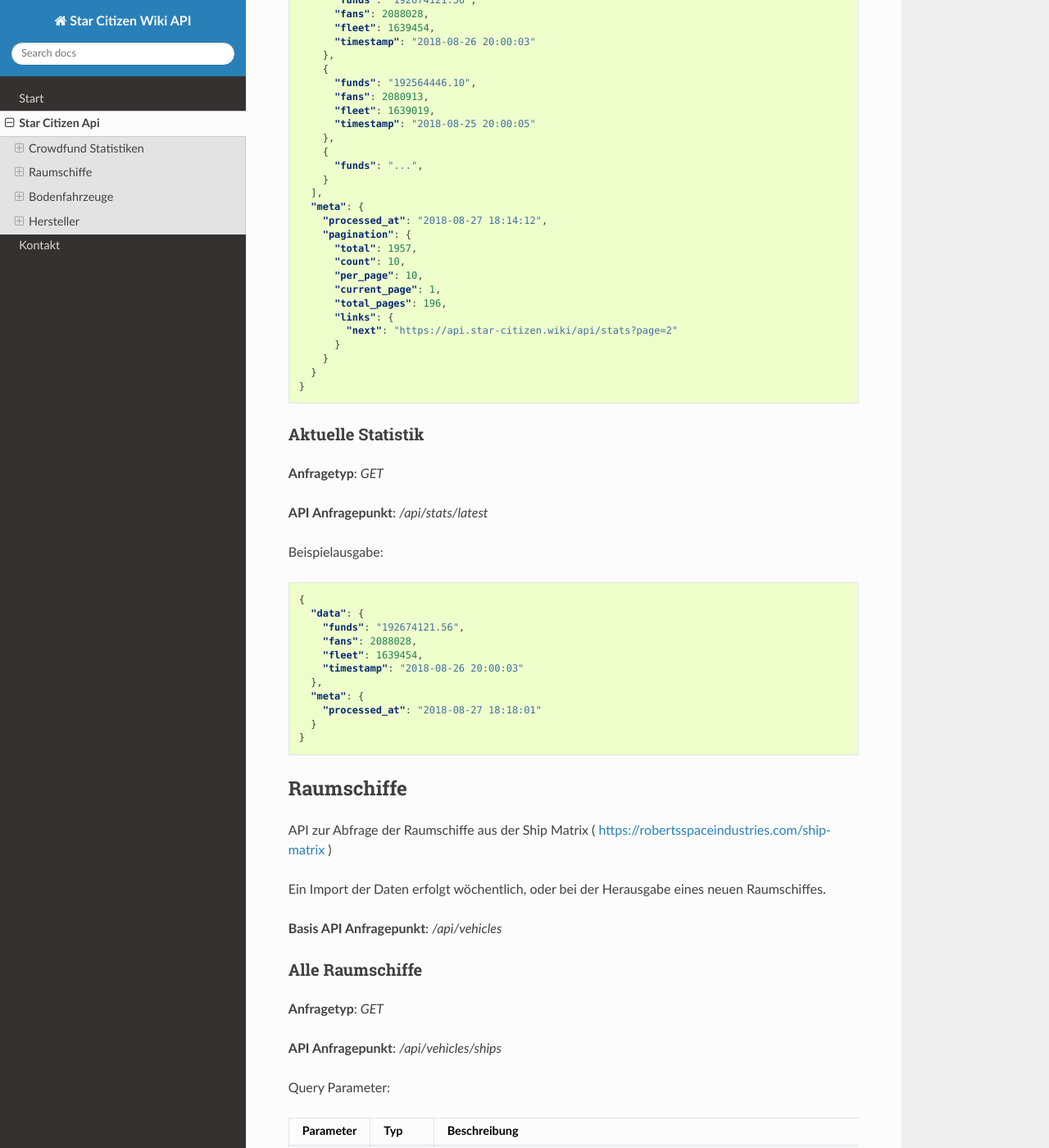
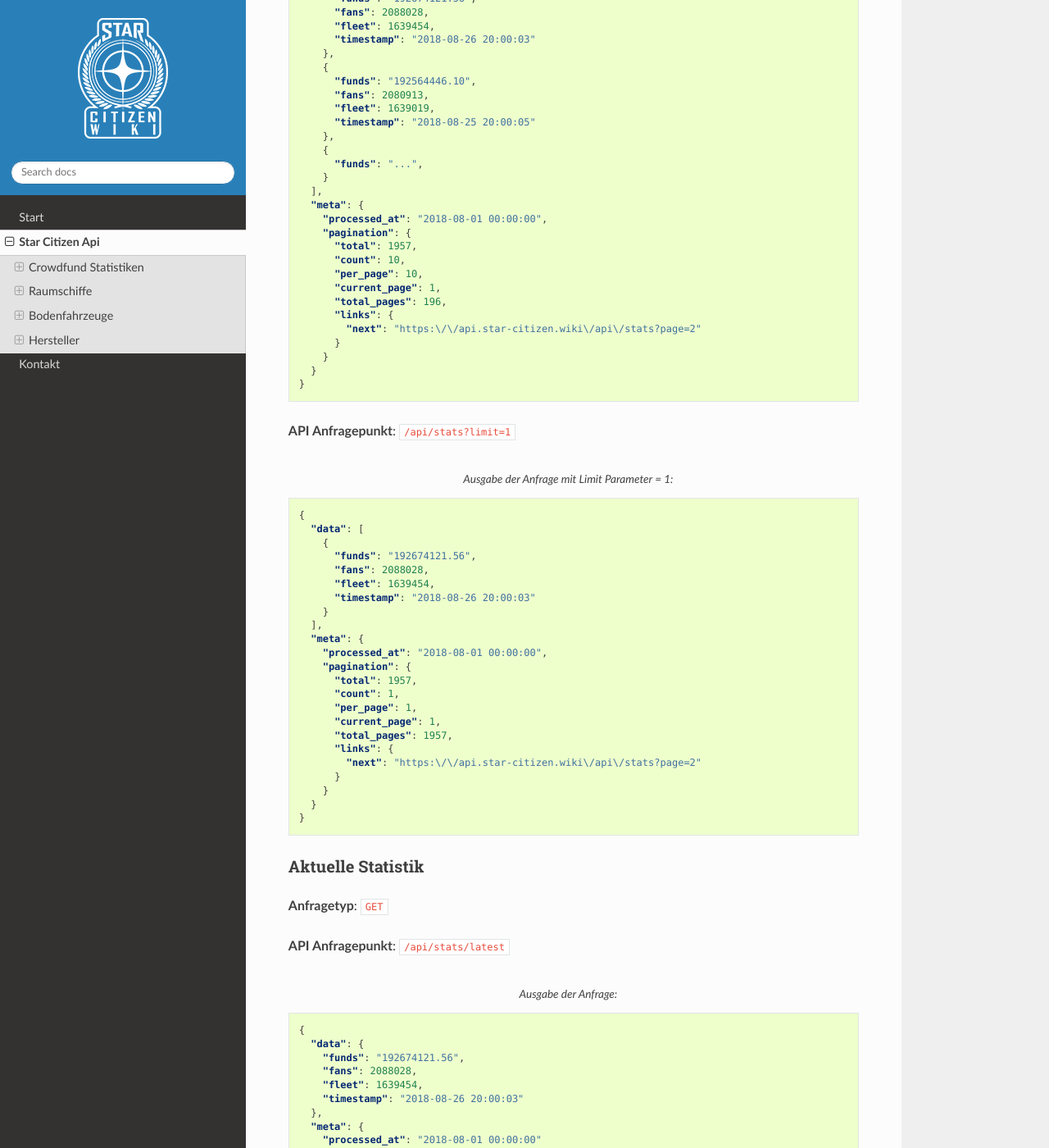
Before and after one commit to StarCitizenWiki/API_Docs, a Sphinx documentation site: the page built from source/star_citizen_api.rst, in a window 1280 px wide and 1400 px high, scrolled down 797 px. Shown: the whole window at 82% size. Built offline with Sphinx 7.4.7 and the Read the Docs theme 2.0.0, drawn with Linux system fonts in a browser that asks for light colours; some of the changed text lies outside the part shown.

Commit message:
:memo: Update Docs

```diff
--- a/source/conf.py
+++ b/source/conf.py
@@ -83,7 +83,12 @@
 # further.  For a list of options available for each theme, see the
 # documentation.
 #
-# html_theme_options = {}
+html_theme_options = {
+    'logo_only': True
+}
+
+html_logo = "_static/Star_Citizen_Wiki_Logo_White.png"
+html_favicon = "_static/favicon.ico"
 
 # Add any paths that contain custom static files (such as style sheets) here,
 # relative to this directory. They are copied after the builtin static files,
--- a/source/contact.rst
+++ b/source/contact.rst
@@ -4,8 +4,8 @@
 Für Anfragen jeglicher Art kannst du uns entweder unter info@star-citizen.wiki oder auf unserem Teamspeak-Server unter ``ts.star-citizen.wiki`` erreichen!
 
 
-Ansprechpartner:
-^^^^^^^^^^^^^^^^
+Ansprechpartner
+^^^^^^^^^^^^^^^
 **Administration:**
 
 * FoXFTW (foxftw@star-citizen.wiki)
--- a/source/star_citizen_api.rst
+++ b/source/star_citizen_api.rst
@@ -51,7 +50,7 @@
         }
       ],
       "meta": {
-        "processed_at": "2018-08-27 18:14:12",
+        "processed_at": "2018-08-01 00:00:00",
         "pagination": {
           "total": 1957,
           "count": 10,
@@ -59,7 +58,37 @@
           "current_page": 1,
           "total_pages": 196,
           "links": {
-            "next": "https://api.star-citizen.wiki/api/stats?page=2"
+            "next": "https:\/\/api.star-citizen.wiki\/api\/stats?page=2"
+          }
+        }
+      }
+    }
+
+
+|api_endpoint| ``/api/stats?limit=1``
+
+.. code-block:: json
+    :caption: Ausgabe der Anfrage mit Limit Parameter = 1:
+
+    {
+      "data": [
+        {
+          "funds": "192674121.56",
+          "fans": 2088028,
+          "fleet": 1639454,
+          "timestamp": "2018-08-26 20:00:03"
+        }
+      ],
+      "meta": {
+        "processed_at": "2018-08-01 00:00:00",
+        "pagination": {
+          "total": 1957,
+          "count": 1,
+          "per_page": 1,
+          "current_page": 1,
+          "total_pages": 1957,
+          "links": {
+            "next": "https:\/\/api.star-citizen.wiki\/api\/stats?page=2"
           }
         }
       }
@@ -85,7 +113,7 @@
         "timestamp": "2018-08-26 20:00:03"
       },
       "meta": {
-        "processed_at": "2018-08-27 18:18:01"
+        "processed_at": "2018-08-01 00:00:00"
       }
     }
 
@@ -97,17 +125,15 @@
 
 Ein Import der Daten erfolgt wöchentlich, oder bei der Herausgabe eines neuen Raumschiffes.
 
-|base_endpoint| */api/vehicles*
-
 
 Alle Raumschiffe
 ^^^^^^^^^^^^^^^^
 |get|
 
-|api_endpoint| */api/vehicles/ships*
+|api_endpoint| ``/api/ships``
 
 
-Query Parameter:
+|query_param|
 
 =========  =======      =======================================================================================================================  ==============  ========  ========  ========
 Parameter  Typ          Beschreibung                                                                                                             Erlaubte Werte  Optional  Beispiel  Standard
@@ -118,11 +144,8 @@
 =========  =======      =======================================================================================================================  ==============  ========  ========  ========
 
 
-Beispielausgabe (Ohne Lokalisierung):
-
-**Anfrage URL**: */api/vehicles/ships*
-
 .. code-block:: json
+    :caption: |caption_response_no_query_params|
 
     {
       "data": [
@@ -196,7 +219,7 @@
         }
       ],
       "meta": {
-        "processed_at": "2018-08-27 18:40:20",
+        "processed_at": "2018-08-01 00:00:00",
         "pagination": {
           "total": 118,
           "count": 5,
@@ -204,18 +227,17 @@
           "current_page": 1,
           "total_pages": 24,
           "links": {
-            "next": "https://api.star-citizen.wiki/api/vehicles/ships?page=2"
+            "next": "https:\/\/api.star-citizen.wiki\/api\/ships?page=2"
           }
         }
       }
     }
 
 
-Beispielausgabe (Lokalisierung Deutsch):
-
-**Anfrage URL**: */api/vehicles/ships?locale=de_DE*
+|api_endpoint| ``/api/ships?locale=de_DE``
 
 .. code-block:: json
+    :caption: |caption_response_german_localisation|
 
     {
       "data": [
@@ -269,7 +291,7 @@
         }
       ],
       "meta": {
-        "processed_at": "2018-08-27 18:42:36",
+        "processed_at": "2018-08-01 00:00:00",
         "pagination": {
           "total": 118,
           "count": 5,
@@ -277,7 +299,7 @@
           "current_page": 1,
           "total_pages": 24,
           "links": {
-            "next": "https:\/\/api.star-citizen.wiki\/api\/vehicles\/ships?page=2"
+            "next": "https:\/\/api.star-citizen.wiki\/api\/ships?page=2"
           }
         }
       }
@@ -288,12 +310,12 @@
 ^^^^^^^^^^^^^^^^^^^^
 |get|
 
-|api_endpoint| */api/vehicles/ships/{Raumschiff_Name}*
+|api_endpoint| ``/api/ships/{Raumschiff_Name}``
 
 |url_param| Der Name des Raumschiffes in URL enkodierter Form. Zum Beispiel ``Aurora+CL``
 
 
-Query Parameter:
+|query_param|
 
 =========  =======      =======================================================================================================================  ==============  ========  ========  ========
 Parameter  Typ          Beschreibung                                                                                                             Erlaubte Werte  Optional  Beispiel  Standard
@@ -302,11 +324,10 @@
 =========  =======      =======================================================================================================================  ==============  ========  ========  ========
 
 
-Beispielausgabe (Ohne Lokalisierung):
-
-**Anfrage URL**: */api/vehicles/ships/300i*
+|api_endpoint| ``/api/ships/300i``
 
 .. code-block:: json
+    :caption: |caption_response_no_query_params|
 
     {
       "data": {
@@ -369,16 +390,15 @@
         }
       },
       "meta": {
-        "processed_at": "2018-08-27 18:55:10"
+        "processed_at": "2018-08-01 00:00:00"
       }
     }
 
 
-Beispielausgabe (Lokalisierung Deutsch):
-
-**Anfrage URL**: */api/vehicles/ships/300i?locale=de_DE*
+|api_endpoint| ``/api/ships/300i?locale=de_DE``
 
 .. code-block:: json
+    :caption: |caption_response_german_localisation|
 
     {
       "data": {
@@ -424,16 +444,15 @@
         }
       },
       "meta": {
-        "processed_at": "2018-08-27 18:55:48"
+        "processed_at": "2018-08-01 00:00:00"
       }
     }
 
 
-Beispielausgabe (Fehlerhafter Schiffsname):
-
-**Anfrage URL**: */api/vehicles/ships/300*
+|api_endpoint| ``/api/ships/300``
 
 .. code-block:: json
+    :caption: |caption_response_404|
 
     {
       "message": "No Results for Query '300'",
@@ -445,13 +464,12 @@
 ^^^^^
 |post|
 
-|api_endpoint| */api/vehicles/ships/search*
+|api_endpoint| ``/api/ships/search``
 
-**Request Body**: *query*
-
-Beispielanfrage:
+**Request Body**: ``query``
 
 .. code-block:: php
+    :caption: Beispielanfrage:
 
     $client = new GuzzleHttp\Client([
         'timeout' => 3.0,
@@ -464,15 +482,14 @@
 
     $res = $client->request(
         'POST',
-        '/vehicles/ships/search',
+        '/ships/search',
         [
             'query' => 'Aurora'
         ]
     );
 
-Ausgabe der Anfrage:
-
 .. code-block:: json
+    :caption: |caption_response|
 
     {
       "data": [
@@ -502,7 +519,7 @@
         }
       ],
       "meta": {
-        "processed_at": "2018-08-27 19:04:13",
+        "processed_at": "2018-08-01 00:00:00",
         "pagination": {
           "total": 5,
           "count": 5,
@@ -532,17 +548,15 @@
 
 Ein Import der Daten erfolgt wöchentlich, oder bei der Herausgabe eines neuen Fahrzeuges.
 
-|base_endpoint| */api/vehicles*
+
+Alle Bodenfahrzeuge
+^^^^^^^^^^^^^^^^^^^
+|get|
+
+|api_endpoint| ``/api/ground-vehicles``
 
 
-Alle Raumschiffe
-^^^^^^^^^^^^^^^^
-|get|
-
-|api_endpoint| */api/vehicles/ground_vehicles*
-
-
-Query Parameter:
+|query_param|
 
 =========  =======      =======================================================================================================================  ==============  ========  ========  ========
 Parameter  Typ          Beschreibung                                                                                                             Erlaubte Werte  Optional  Beispiel  Standard
@@ -553,11 +567,8 @@
 =========  =======      =======================================================================================================================  ==============  ========  ========  ========
 
 
-Beispielausgabe (Ohne Lokalisierung):
-
-**Anfrage URL**: */api/vehicles/ground_vehicles*
-
 .. code-block:: json
+    :caption: |caption_response_no_query_params|
 
     {
       "data": [
@@ -621,7 +632,7 @@
         }
       ],
       "meta": {
-        "processed_at": "2018-08-27 19:19:34",
+        "processed_at": "2018-08-01 00:00:00",
         "pagination": {
           "total": 9,
           "count": 5,
@@ -629,18 +640,17 @@
           "current_page": 1,
           "total_pages": 2,
           "links": {
-            "next": "https:\/\/api.star-citizen.wiki\/api\/vehicles\/ground_vehicles?page=2"
+            "next": "https:\/\/api.star-citizen.wiki\/api\/ground-vehicles?page=2"
           }
         }
       }
     }
 
 
-Beispielausgabe (Lokalisierung Deutsch):
-
-**Anfrage URL**: */api/vehicles/ground_vehicles?locale=de_DE*
+|api_endpoint| ``/api/ground-vehicles?locale=de_DE``
 
 .. code-block:: json
+    :caption: |caption_response_german_localisation|
 
     {
       "data": [
@@ -684,7 +694,7 @@
         }
       ],
       "meta": {
-        "processed_at": "2018-08-27 19:19:34",
+        "processed_at": "2018-08-01 00:00:00",
         "pagination": {
           "total": 9,
           "count": 5,
@@ -692,7 +702,7 @@
           "current_page": 1,
           "total_pages": 2,
           "links": {
-            "next": "https:\/\/api.star-citizen.wiki\/api\/vehicles\/ground_vehicles?page=2"
+            "next": "https:\/\/api.star-citizen.wiki\/api\/ground-vehicles?page=2"
           }
         }
       }
@@ -703,12 +713,12 @@
 ^^^^^^^^^^^^^^^^^^^^^^^
 |get|
 
-|api_endpoint| */api/vehicles/ground_vehicles/{Fahrzeug_Name}*
+|api_endpoint| ``/api/ground-vehicles/{Fahrzeug_Name}``
 
 |url_param| Der Name des Fahrzeuges in URL enkodierter Form. Zum Beispiel ``Nova+Tank``
 
 
-Query Parameter:
+|query_param|
 
 =========  =======      =======================================================================================================================  ==============  ========  ========  ========
 Parameter  Typ          Beschreibung                                                                                                             Erlaubte Werte  Optional  Beispiel  Standard
@@ -717,11 +727,10 @@
 =========  =======      =======================================================================================================================  ==============  ========  ========  ========
 
 
-Beispielausgabe (Ohne Lokalisierung):
-
-**Anfrage URL**: */api/vehicles/ground_vehicles/Cyclone*
+|api_endpoint| ``/api/ground-vehicles/Cyclone``
 
 .. code-block:: json
+    :caption: |caption_response_no_query_params|
 
     {
       "data": {
@@ -777,16 +786,15 @@
         }
       },
       "meta": {
-        "processed_at": "2018-08-27 19:22:59"
+        "processed_at": "2018-08-01 00:00:00"
       }
     }
 
 
-Beispielausgabe (Lokalisierung Deutsch):
-
-**Anfrage URL**: */api/vehicles/ground_vehicles/Cyclone?locale=de_DE*
+|api_endpoint| ``/api/ground-vehicles/Cyclone?locale=de_DE``
 
 .. code-block:: json
+    :caption: |caption_response_german_localisation|
 
     {
       "data": {
@@ -822,16 +830,15 @@
         }
       },
       "meta": {
-        "processed_at": "2018-08-27 19:24:37"
+        "processed_at": "2018-08-01 00:00:00"
       }
     }
 
 
-Beispielausgabe (Fehlerhafter Fahrzeugname):
-
-**Anfrage URL**: */api/vehicles/ground_vehicles/Cyclon*
+|api_endpoint| ``/api/ground-vehicles/Cyclon``
 
 .. code-block:: json
+    :caption: |caption_response_404|
 
     {
       "message": "No Results for Query 'Cyclon'",
@@ -843,13 +850,12 @@
 ^^^^^
 |post|
 
-|api_endpoint| */api/vehicles/ground_vehicles/search*
+|api_endpoint| ``/api/ground-vehicles/search``
 
-**Request Body**: *query*
-
-Beispielanfrage:
+**Request Body**: ``query``
 
 .. code-block:: php
+    :caption: Beispielanfrage:
 
     $client = new GuzzleHttp\Client([
         'timeout' => 3.0,
@@ -862,15 +868,14 @@
 
     $res = $client->request(
         'POST',
-        '/vehicles/ground_vehicles/search',
+        '/ground_search',
         [
             'query' => 'Cyclone'
         ]
     );
 
-Ausgabe der Anfrage:
-
 .. code-block:: json
+    :caption: |caption_response|
 
     {
       "data": [
@@ -906,7 +911,7 @@
         }
       ],
       "meta": {
-        "processed_at": "2018-08-27 19:26:28",
+        "processed_at": "2018-08-01 00:00:00",
         "pagination": {
           "total": 5,
           "count": 5,
@@ -950,13 +954,12 @@
 page       integer      Seite der Ausgabe. Anzahl der Seiten sowie derzeitige Seite stehen in den Metadaten der Ausgabe                                                 Ja        1         1
 limit      integer      Limitiert die Anzahl der Daten auf die angegebene Zahl. Ein Limit von '0' deaktiviert das Limit und gibt alle Daten aus                         Ja        1         10
 locale     string       Sprache der zurückgegebenen Daten. Ersatzsprache ist en_EN (Englisch) bei fehlender deutscher Übersetzung                de_DE en_EN            Ja        de_DE
-with       string       Komma separierter String mit namen der hinzuzufügenden Relationen                                                        ships ground_vehicles  Ja        ships
+with       string       Komma separierter String mit namen der hinzuzufügenden Relationen                                                        ships ground-vehicles  Ja        ships
 =========  =======      =======================================================================================================================  =====================  ========  ========  ========
 
 
-Beispielausgabe (Ohne Lokalisierung):
-
 .. code-block:: json
+    :caption: |caption_response_no_query_params|
 
     {
       "data": [
@@ -990,10 +993,10 @@
         }
       ],
       "meta": {
-        "processed_at": "2018-08-27 19:30:19",
+        "processed_at": "2018-08-01 00:00:00",
         "valid_relations": [
           "ships",
-          "ground_vehicles"
+          "ground-vehicles"
         ],
         "pagination": {
           "total": 16,
@@ -1013,22 +1016,25 @@
 ^^^^^^^^^^^^^^^^^^^^
 |get|
 
-|api_endpoint| */api/manufacturers/{Hersteller_Code}*
+|api_endpoint| ``/api/manufacturers/{Hersteller_Code}``
+
+|url_param| Der Name des Code des Herstellers. Zum Beispiel ``RSI``
 
 
-Query Parameter:
+|query_param|
 
 =========  =======      =======================================================================================================================  =====================  ========  ========  ========
 Parameter  Typ          Beschreibung                                                                                                             Erlaubte Werte         Optional  Beispiel  Standard
 =========  =======      =======================================================================================================================  =====================  ========  ========  ========
 locale     string       Sprache der zurückgegebenen Daten. Ersatzsprache ist en_EN (Englisch) bei fehlender deutscher Übersetzung                de_DE en_EN            Ja        de_DE
-with       string       Komma separierter String mit namen der hinzuzufügenden Relationen                                                        ships ground_vehicles  Ja        ships
+with       string       Komma separierter String mit namen der hinzuzufügenden Relationen                                                        ships ground-vehicles  Ja        ships
 =========  =======      =======================================================================================================================  =====================  ========  ========  ========
 
 
-Beispielausgabe (Ohne Relationen):
+|api_endpoint| ``/api/manufacturers/RSI``
 
 .. code-block:: json
+    :caption: Ausgabe ohne Relationen:
 
     {
       "data": {
@@ -1042,20 +1048,19 @@
         }
       },
       "meta": {
-        "processed_at": "2018-08-27 19:32:04",
+        "processed_at": "2018-08-01 00:00:00",
         "valid_relations": [
           "ships",
-          "ground_vehicles"
+          "ground-vehicles"
         ]
       }
     }
 
 
-Beispielausgabe (Mit Relation Raumschiffe):
-
-**Anfrage URL**: */api/manufacturers/CRSD?with=ships*
+|api_endpoint| ``/api/manufacturers/CRSD?with=ships``
 
 .. code-block:: json
+    :caption: Ausgabe mit der Relation Raumschiffe:
 
     {
       "data": {
@@ -1076,20 +1081,19 @@
         ]
       },
       "meta": {
-        "processed_at": "2018-08-27 19:37:31",
+        "processed_at": "2018-08-01 00:00:00",
         "valid_relations": [
           "ships",
-          "ground_vehicles"
+          "ground-vehicles"
         ]
       }
     }
 
 
-Beispielausgabe (Mit Relationen Raumschiffe und Bodenfahrzeuge):
-
-**Anfrage URL**: */api/manufacturers/CRSD?with=ships,ground_vehicles*
+|api_endpoint| ``/api/manufacturers/CRSD?with=ships,ground-vehicles``
 
 .. code-block:: json
+    :caption: Ausgabe mit der Relation Raumschiffe und Bodenfahrzeuge:
 
     {
       "data": {
@@ -1108,13 +1112,13 @@
           "https:\/\/api.star-citizen.wiki\/api\/vehicles\/ships\/A2+Hercules",
           "https:\/\/api.star-citizen.wiki\/api\/vehicles\/ships\/Mercury+Star+Runner"
         ],
-        "ground_vehicles": []
+        "ground-vehicles": []
       },
       "meta": {
-        "processed_at": "2018-08-27 19:38:26",
+        "processed_at": "2018-08-01 00:00:00",
         "valid_relations": [
           "ships",
-          "ground_vehicles"
+          "ground-vehicles"
         ]
       }
     }
@@ -1169,10 +1172,10 @@
         }
       ],
       "meta": {
-        "processed_at": "2018-08-27 19:40:26",
+        "processed_at": "2018-08-01 00:00:00",
         "valid_relations": [
           "ships",
-          "ground_vehicles"
+          "ground-vehicles"
         ],
         "pagination": {
           "total": 1,
@@ -1201,8 +1203,15 @@
 
 
 
-.. |get| replace:: **Anfragetyp**: *GET*
-.. |post| replace:: **Anfragetyp**: *POST*
+.. |get| replace:: **Anfragetyp**: ``GET``
+.. |post| replace:: **Anfragetyp**: ``POST``
+
 .. |url_param| replace:: **URL Parameter**:
+.. |query_param| replace:: **Query Parameter**:
+
 .. |api_endpoint| replace:: **API Anfragepunkt**:
-.. |base_endpoint| replace:: **Basis API Anfragepunkt**:
+
+.. |caption_response| replace:: Ausgabe der Anfrage:
+.. |caption_response_no_query_params| replace:: Ausgabe der Anfrage ohne Query Parameter:
+.. |caption_response_german_localisation| replace:: Ausgabe der Anfrage mit deutschen Übersetzungen:
+.. |caption_response_404| replace:: Ausgabe einer fehlerhaften Anfrage
--- a/source/start.rst
+++ b/source/start.rst
@@ -48,7 +48,7 @@
     {
       "data": {},
       "meta": {
-        "processed_at": "2018-08-27 18:47:23"
+        "processed_at": "2018-08-01 00:00:00"
       }
     }
 
```
Also changed, not shown: other parts of source/star_citizen_api.rst (+14 -20 lines), other parts of source/start.rst (+2 -2 lines), source/_static/Star_Citizen_Wiki_Logo_White.png (added), source/_static/favicon.ico (added).
